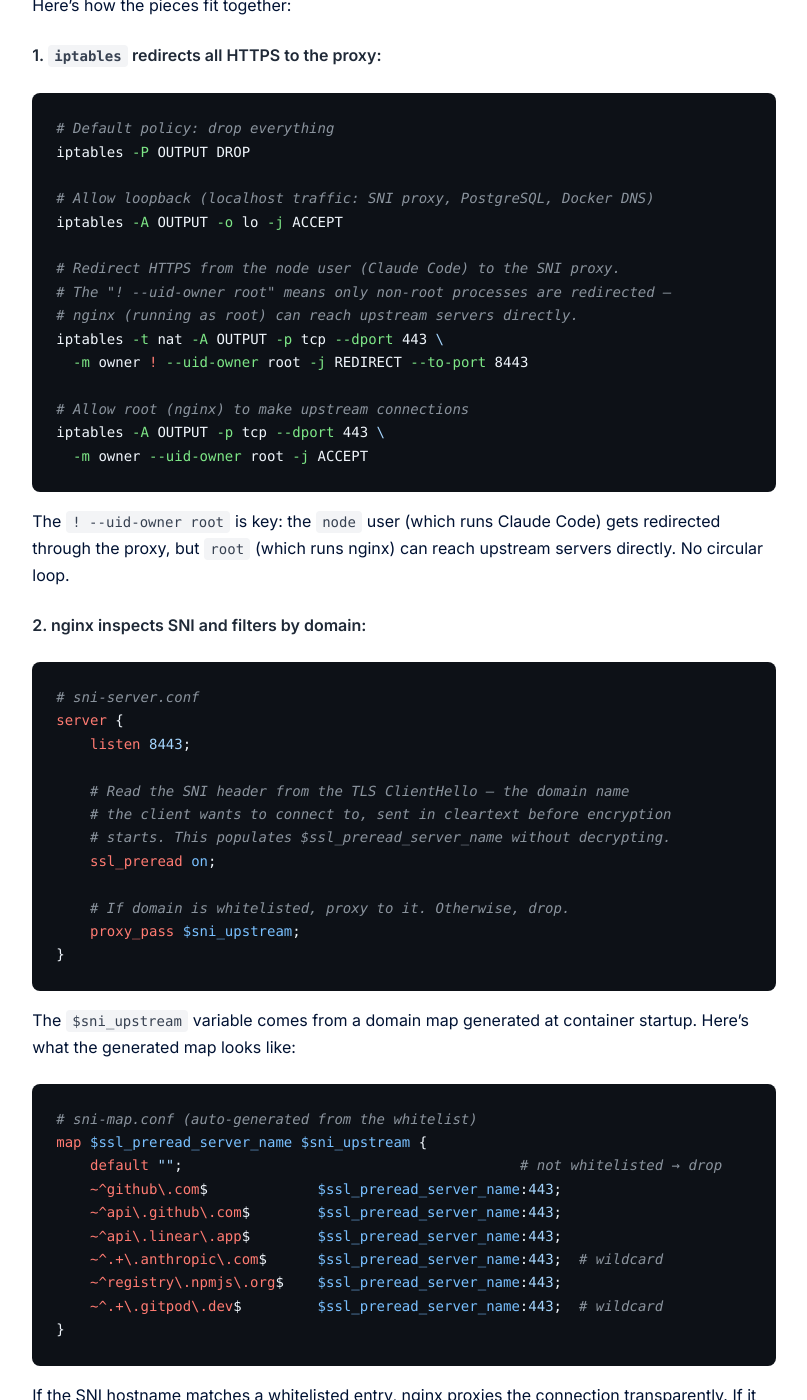
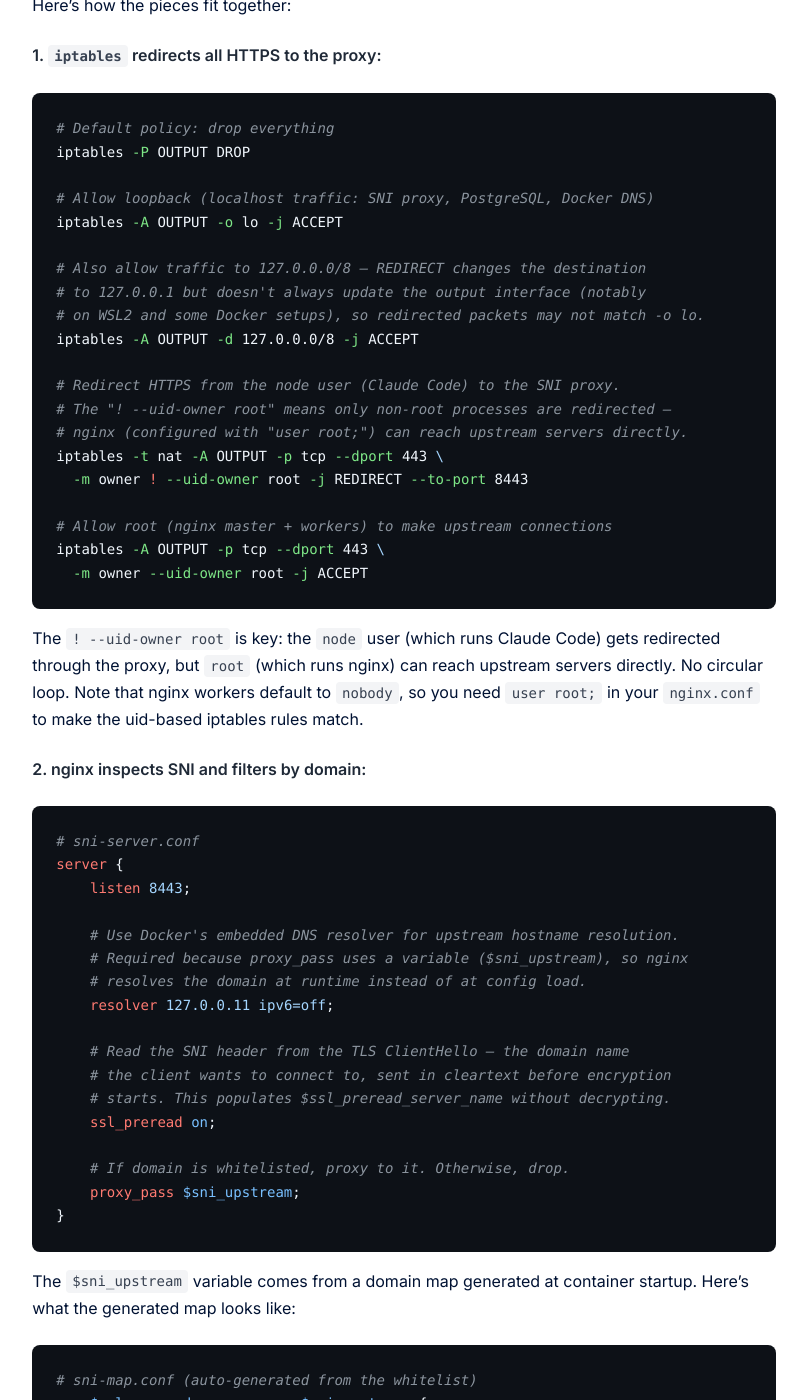
Before and after one commit to tint-ai/tint-ai.github.io, a Jekyll site: the page built from _posts/2026-02-25-yoloing-responsibly-with-claude-code.md, in a window 1280 px wide and 1400 px high, scrolled down 7915 px. Shown: the whole window, without its empty margins (236-1043 px from the left). Built offline with Jekyll 4.4.1, drawn with Linux system fonts in a browser that asks for light colours.

Commit message:
Fix three correctness issues in container-level firewall section
Changes:
- Add iptables rule for 127.0.0.0/8 to handle REDIRECT interface edge case on WSL2/Docker
- Note that nginx workers need "user root;" to match uid-based iptables rules
- Add resolver directive to sni-server.conf for runtime domain resolution

Motivation:
- All three would silently break for readers implementing the firewall setup
- REDIRECT not updating output interface is a known gotcha on WSL2 kernels

Impact:
- Firewall code snippets are now copy-paste correct

Co-Authored-By: Claude Opus 4.6 <noreply@anthropic.com>

````diff
--- a/_posts/2026-02-25-yoloing-responsibly-with-claude-code.md
+++ b/_posts/2026-02-25-yoloing-responsibly-with-claude-code.md
@@ -218,18 +218,23 @@ iptables -P OUTPUT DROP
 # Allow loopback (localhost traffic: SNI proxy, PostgreSQL, Docker DNS)
 iptables -A OUTPUT -o lo -j ACCEPT
 
+# Also allow traffic to 127.0.0.0/8 — REDIRECT changes the destination
+# to 127.0.0.1 but doesn't always update the output interface (notably
+# on WSL2 and some Docker setups), so redirected packets may not match -o lo.
+iptables -A OUTPUT -d 127.0.0.0/8 -j ACCEPT
+
 # Redirect HTTPS from the node user (Claude Code) to the SNI proxy.
 # The "! --uid-owner root" means only non-root processes are redirected —
-# nginx (running as root) can reach upstream servers directly.
+# nginx (configured with "user root;") can reach upstream servers directly.
 iptables -t nat -A OUTPUT -p tcp --dport 443 \
   -m owner ! --uid-owner root -j REDIRECT --to-port 8443
 
-# Allow root (nginx) to make upstream connections
+# Allow root (nginx master + workers) to make upstream connections
 iptables -A OUTPUT -p tcp --dport 443 \
   -m owner --uid-owner root -j ACCEPT
 ```
 
-The `! --uid-owner root` is key: the `node` user (which runs Claude Code) gets redirected through the proxy, but `root` (which runs nginx) can reach upstream servers directly. No circular loop.
+The `! --uid-owner root` is key: the `node` user (which runs Claude Code) gets redirected through the proxy, but `root` (which runs nginx) can reach upstream servers directly. No circular loop. Note that nginx workers default to `nobody`, so you need `user root;` in your `nginx.conf` to make the uid-based iptables rules match.
 
 **2. nginx inspects SNI and filters by domain:**
 
@@ -237,6 +242,11 @@ The `! --uid-owner root` is key: the `node` user (which runs Claude Code) gets r
 # sni-server.conf
 server {
     listen 8443;
+
+    # Use Docker's embedded DNS resolver for upstream hostname resolution.
+    # Required because proxy_pass uses a variable ($sni_upstream), so nginx
+    # resolves the domain at runtime instead of at config load.
+    resolver 127.0.0.11 ipv6=off;
 
     # Read the SNI header from the TLS ClientHello — the domain name
     # the client wants to connect to, sent in cleartext before encryption
````
